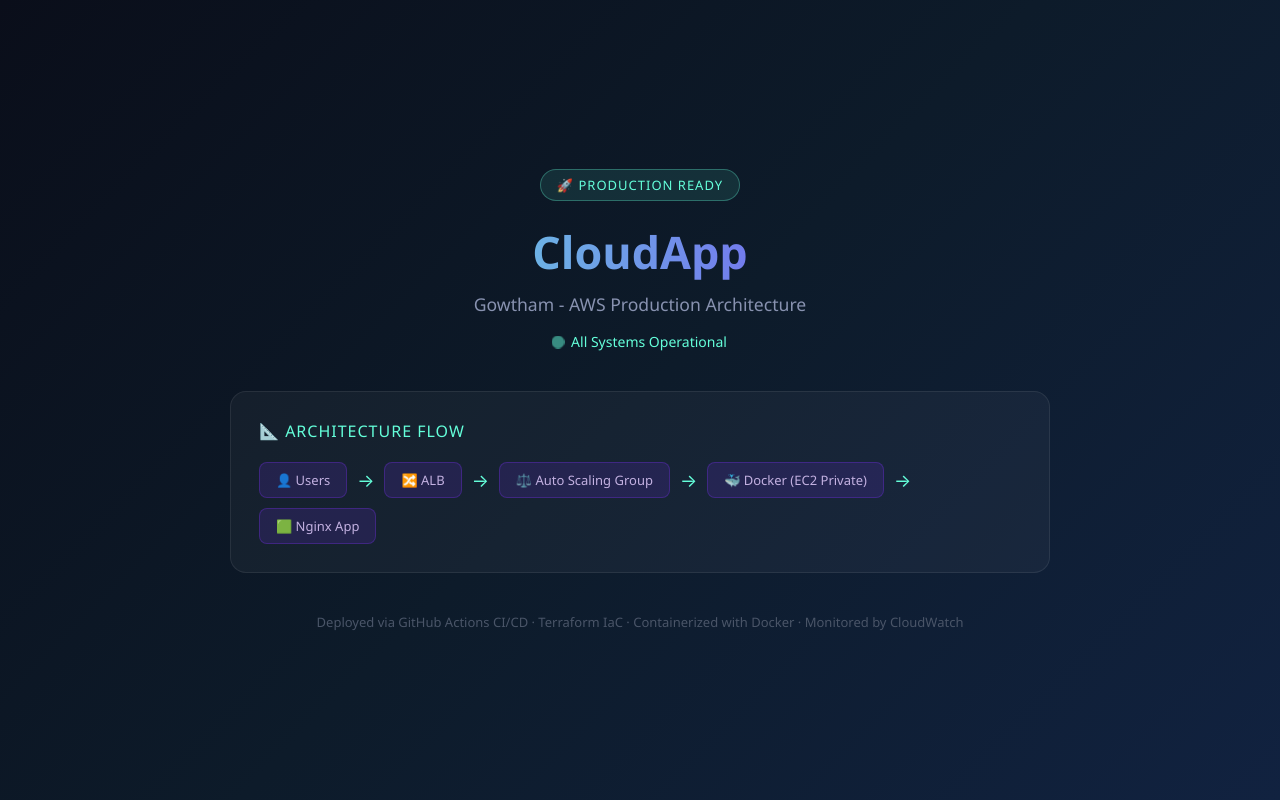
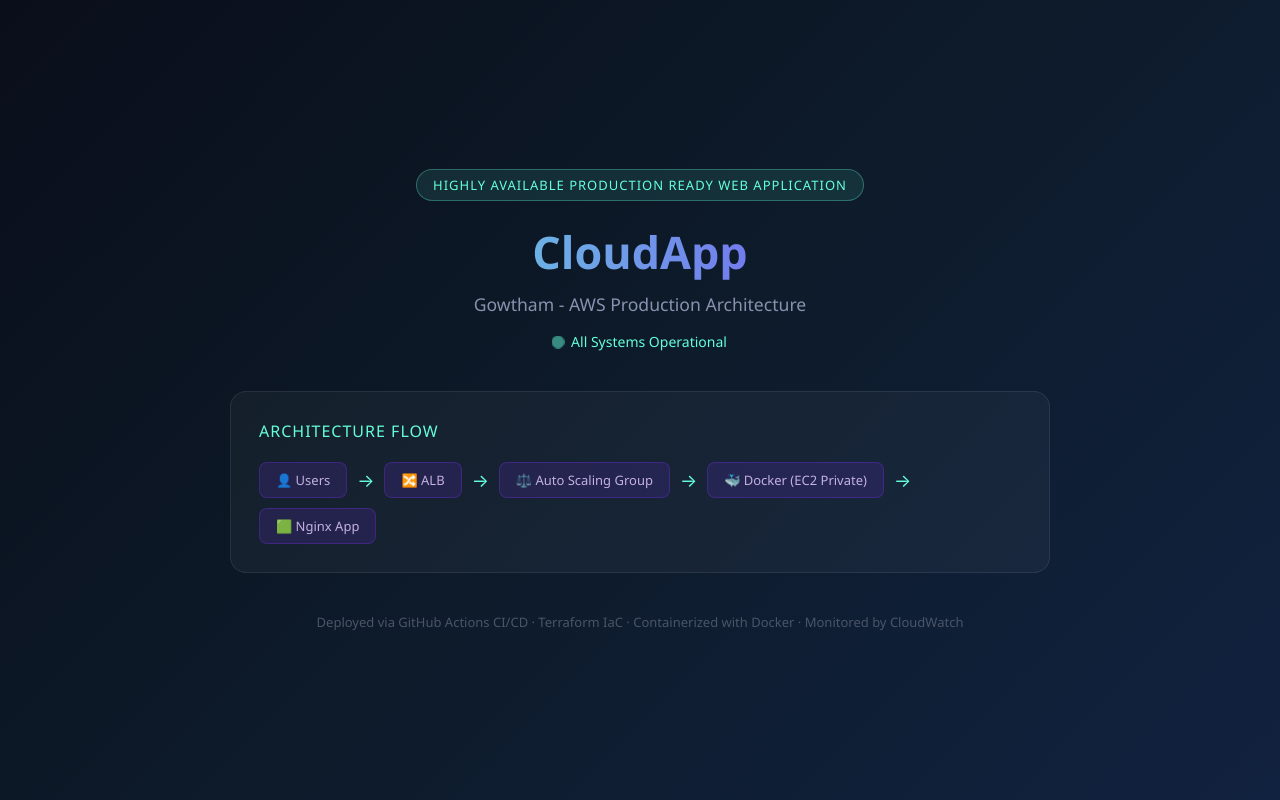
Before and after one commit to Gowthamsubramani12/Web-Application-Assignment, a plain HTML site: page app/index.html in a window 1280 px wide. Drawn offline with Linux system fonts and the light colour scheme.

Commit message:
test the application and update and refresh state

```diff
--- a/app/index.html
+++ b/app/index.html
@@ -145,7 +145,7 @@
 <body>
     <div class="container">
         <div class="header">
-            <div class="badge">🚀 Production Ready</div>
+            <div class="badge">Highly Available Production Ready Web Application</div>
             <h1>CloudApp</h1>
             <p class="subtitle">Gowtham - AWS Production Architecture</p>
             <div class="status-bar">
@@ -155,7 +155,7 @@
         </div>
 
         <div class="arch-section">
-            <div class="arch-title">📐 Architecture Flow</div>
+            <div class="arch-title"> Architecture Flow</div>
             <div class="flow">
                 <div class="flow-item">👤 Users</div>
                 <div class="flow-arrow">→</div>
```
